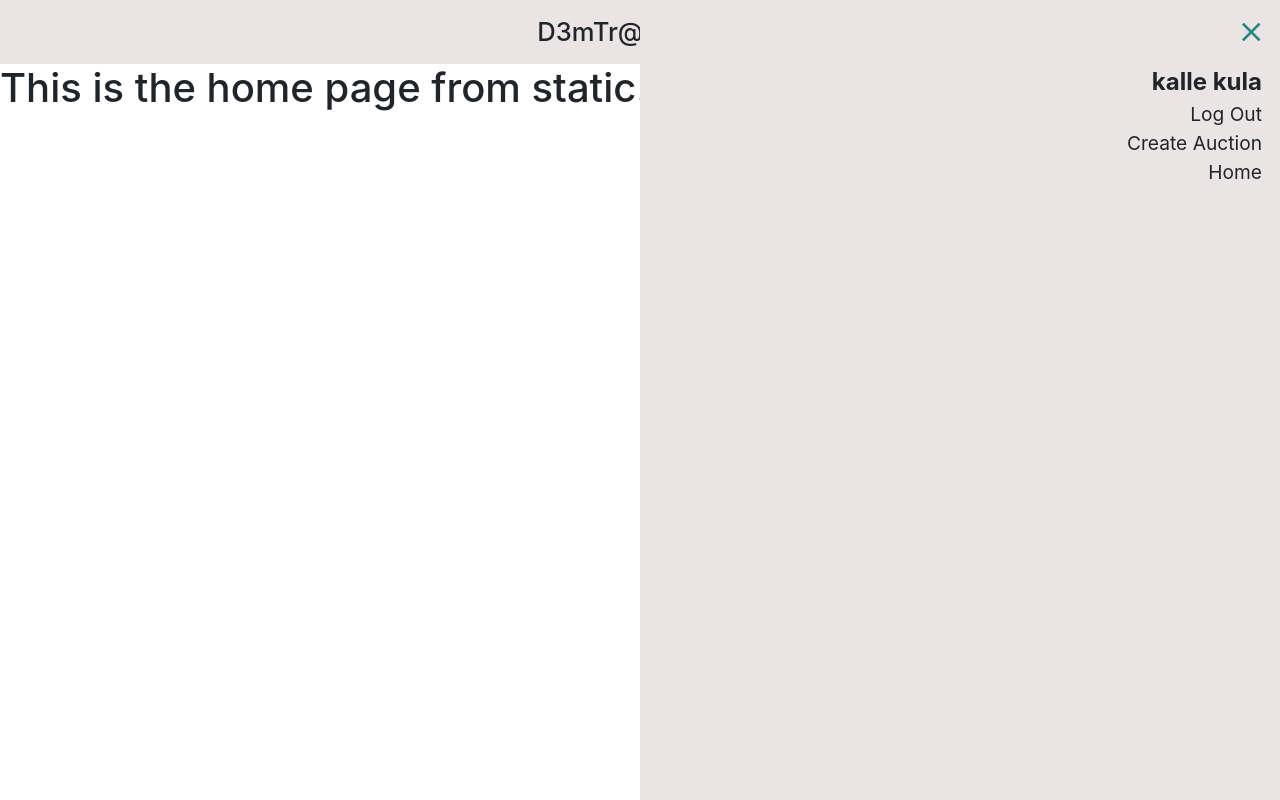
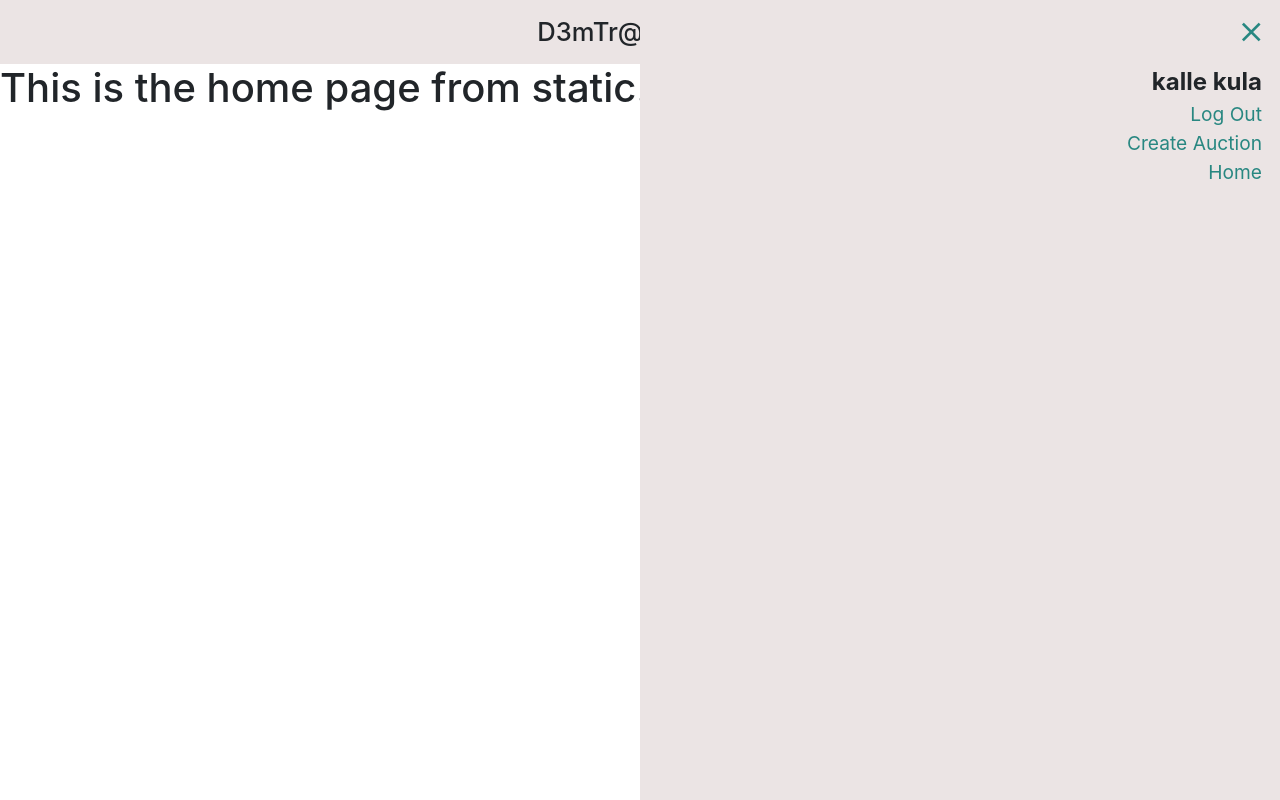
Before and after one commit to smartywebdev0119/spring-market-bidding, a Vue app in the folder src/main/resources/frontend/: page / in a window 1280 px wide. Both pictures are taken after a click on the icon "menu". Built offline with nearby package versions, Linux system fonts and the light colour scheme.

Commit message:
added router-link, and styling to it

```diff
--- a/src/main/resources/frontend/src/components/SliderMenu.vue
+++ b/src/main/resources/frontend/src/components/SliderMenu.vue
@@ -8,7 +8,7 @@
     </div>
     <div>
       <div class="menu-item" v-for="(menuItem, i) in menuItems" :key="i">
-        {{ menuItem.title }}
+         <router-link class="choice" :to="menuItem.route">{{ menuItem.title}}</router-link>
       </div>
     </div>
   </div>
@@ -91,5 +91,12 @@ export default class SliderMenu extends Vue {
       color: #288781;
     }
   }
+
+  .choice{
+     color: #288781;
+     text-decoration: none;
+    &:active{font-weight: bold;}
+  }
+
 }
 </style>
```
